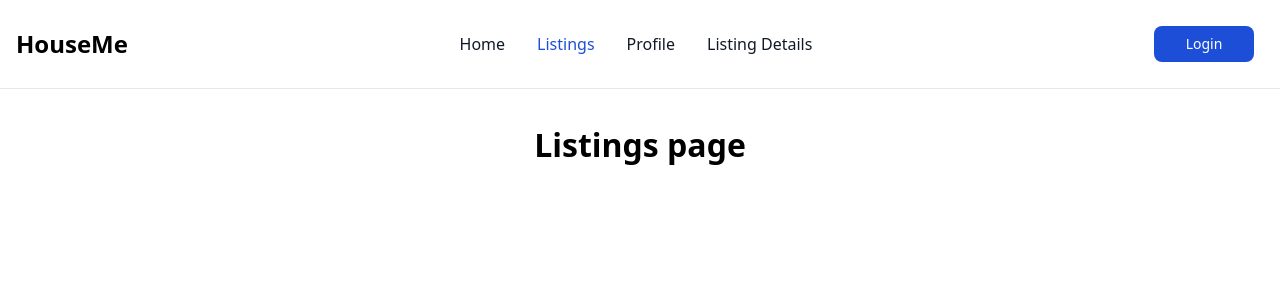
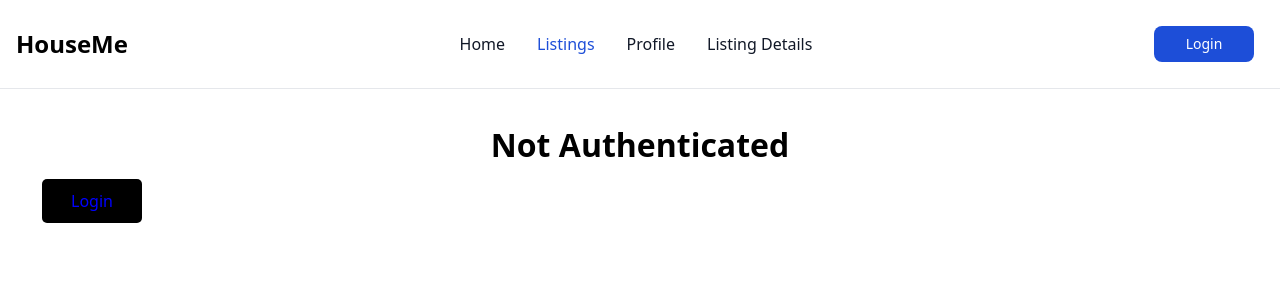
Before and after one commit to GT-HouseMe/frontend, a React (Vite) app: page /listings in a window 1280 px wide. Shown: the top 300 px of the page. Built offline with nearby package versions, Linux system fonts and the light colour scheme.

Commit message:
check if cookies exists to access listings

```diff
--- a/src/routes/Listings.tsx
+++ b/src/routes/Listings.tsx
@@ -1,11 +1,59 @@
 import "../styles/base.css";
+import axios from "axios";
+import Cookies from 'js-cookie';
+import { useEffect, useState } from 'react';
+import { useNavigate } from 'react-router-dom';
 
   const Listings = () => {
+    const [authenticated, setAuthenticated] = useState(false);
+    const [listings, setListings] = useState([]);
+
+    const navigate = useNavigate();
+
+    const checkAuthentication = () => {
+      const token = Cookies.get('userData');
+      // if undef, return false, else true
+      return !!token;
+    };
+
+    useEffect(() => {
+      const isAuthenticated = checkAuthentication();
+      setAuthenticated(isAuthenticated);
+      // Fetch listings from the server (may have merge conflict with Erics, can remove)
+      axios.get('http://localhost:3000/', {
+        headers: {
+          Authorization: `Bearer ${Cookies.get('userData')}`
+        }
+      })
+      .then(response => {
+        setListings(response.data.data);
+        console.log('Listings:', listings);
+      })
+      .catch(error => {
+        // if the cookie expired or the user is not authenticated, set authenticated to false
+        console.error('Failed to fetch listings:', error.message);
+        setAuthenticated(false)
+      });
+    }, []);
+
+
+    const handleLogin = () => {
+      // Redirect to the login page
+      navigate("/login");
+    };
+
     return (
       <div>
-      <h1>Listings page</h1>
+        {authenticated ? (
+          <h1>Listings page, success!</h1>
+        ) : (
+          <div>
+            <h1>Not Authenticated</h1>
+            <button onClick={handleLogin}>Login</button>
+          </div>
+        )}
       </div>
     );
-};
+  }
 
   export default Listings;
--- a/src/routes/Login.tsx
+++ b/src/routes/Login.tsx
@@ -3,12 +3,14 @@ import axios from 'axios'
 import "../styles/base.css"
 import { Link } from 'react-router-dom';
 import Cookies from 'js-cookie';
+import { useNavigate } from 'react-router-dom';
 
 const Login = () => {
   //const [cookies, setCookie, removeCookie] = useCookies(['cookie-name']);
 
   const emailRef = useRef<HTMLInputElement>(null)
   const passwordRef = useRef<HTMLInputElement>(null)
+  const navigate = useNavigate();
 
   const handleFormSubmit = async (e: React.FormEvent) => {
     e.preventDefault()
@@ -35,9 +37,9 @@ const Login = () => {
       });
       const userData = response.data;
       Cookies.set('userData', userData, { expires: 7 });  //expires in 7 days
+      navigate('/listings');
       return userData;
     } catch (error) {
-      // Handle error
       console.error('An error occurred:', error);
       throw error; // Propagate the error for handling further up the chain if needed
     }
```
Lines whose indentation alone changed are shown as unchanged.
